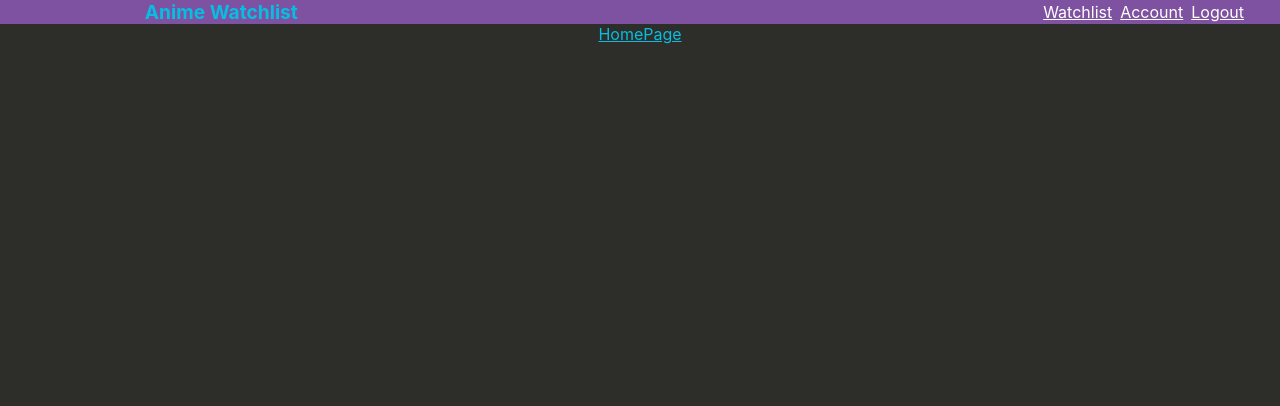
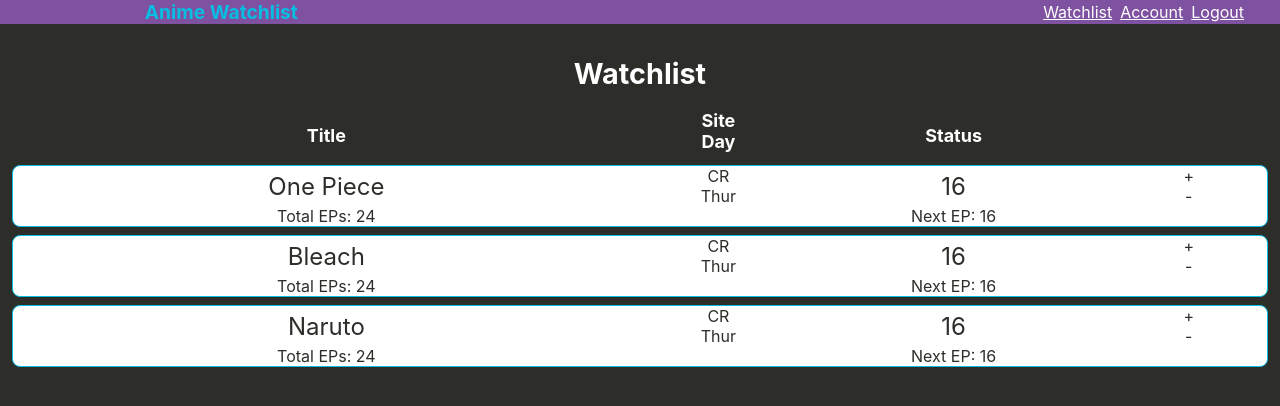
Before and after one commit to AntonyQDamico/anime-watchlist, a React (Create React App) app: page /watchlist in a window 1280 px wide. Shown: the top 406 px of the page. Built offline with nearby package versions, Linux system fonts and the light colour scheme.

Commit message:
added watchlist component and watchitems

```diff
--- /dev/null
+++ b/src/Watchlist/WatchItem/WatchItem.css
@@ -0,0 +1,44 @@
+.watchitem {
+  display: grid;
+  grid-template-columns: repeat(8, 1fr);
+  grid-template-rows: repeat(3, 1fr);
+  width: 100%;
+  background-color: var(--accent-white);
+  color: var(--main-background-color);
+  margin: 0.25em 0;
+  border: 1px solid var(--accent-blue);
+  border-radius: 0.5em;
+  align-items: center;
+}
+.watch-title {
+  grid-column: 1 / span 4;
+  grid-row: 1 / span 2;
+  font-size: 1.5rem;
+}
+.watch-site {
+  grid-column: 5 / span 1;
+  grid-row: 1 / span 1;
+}
+.watch-day {
+  grid-column: 5 / span 1;
+  grid-row: 2 / span 1;
+}
+.watch-queue {
+  grid-column: 6 / span 2;
+  grid-row: 1 / span 2;
+  font-size: 1.5rem;
+}
+.queue-add {
+  grid-column: 8 / span 1;
+  grid-row: 1 / span 1;
+}
+.queue-remove {
+  grid-column: 8 / span 1;
+  grid-row: 2 / span 1;
+}
+.watch-extra-info {
+  grid-column: 1 / span 8;
+  grid-row: 3 / span 1;
+  display: grid;
+  grid-template-columns: repeat(2, 1fr);
+}
--- /dev/null
+++ b/src/Watchlist/WatchItem/WatchItem.js
@@ -0,0 +1,21 @@
+import "./WatchItem.css";
+
+function WatchItem(props) {
+  const title = props.title;
+  return (
+    <div className="watchitem">
+      <div className="watch-title">{title}</div>
+      <div className="watch-site">CR</div>
+      <div className="watch-day">Thur</div>
+      <div className="watch-queue">16</div>
+      <div className="queue-add">+</div>
+      <div className="queue-remove">-</div>
+      <div className="watch-extra-info">
+        <div className="watch-total">Total EPs: 24</div>
+        <div className="watch-next">Next EP: 16</div>
+      </div>
+    </div>
+  );
+}
+
+export default WatchItem;
--- a/src/Watchlist/Watchlist.css
+++ b/src/Watchlist/Watchlist.css
@@ -0,0 +1,22 @@
+.headers {
+  display: grid;
+  grid-template-columns: repeat(8, 1fr);
+  align-items: center;
+  margin: 0;
+  width: 100%;
+}
+.head-title {
+  grid-column: 1 / span 4;
+  grid-row: 1 / span 2;
+}
+.head-site-day {
+  grid-column: 5 / span 1;
+  margin: 0;
+}
+.head-status {
+  grid-column: 6 / span 2;
+  grid-row: 1 / span 2;
+}
+h2 {
+  font-size: large;
+}
--- a/src/Watchlist/Watchlist.js
+++ b/src/Watchlist/Watchlist.js
@@ -1,9 +1,23 @@
 import "./Watchlist.css";
+import WatchItem from "./WatchItem/WatchItem.js";
 
 function Watchlist() {
+  const titleList = ["One Piece", "Bleach", "Naruto"];
   return (
-    <div className="nav">
-      <a href="./">HomePage</a>
+    <div className="watchlist content-area">
+      <h1>Watchlist</h1>
+      <div className="headers">
+        <h2 className="head-title">Title</h2>
+        <h2 className="head-site-day">
+          Site
+          <br />
+          Day
+        </h2>
+        <h2 className="head-status">Status</h2>
+      </div>
+      {titleList.map((eachItem) => {
+        return <WatchItem title={eachItem} />;
+      })}
     </div>
   );
 }
```
